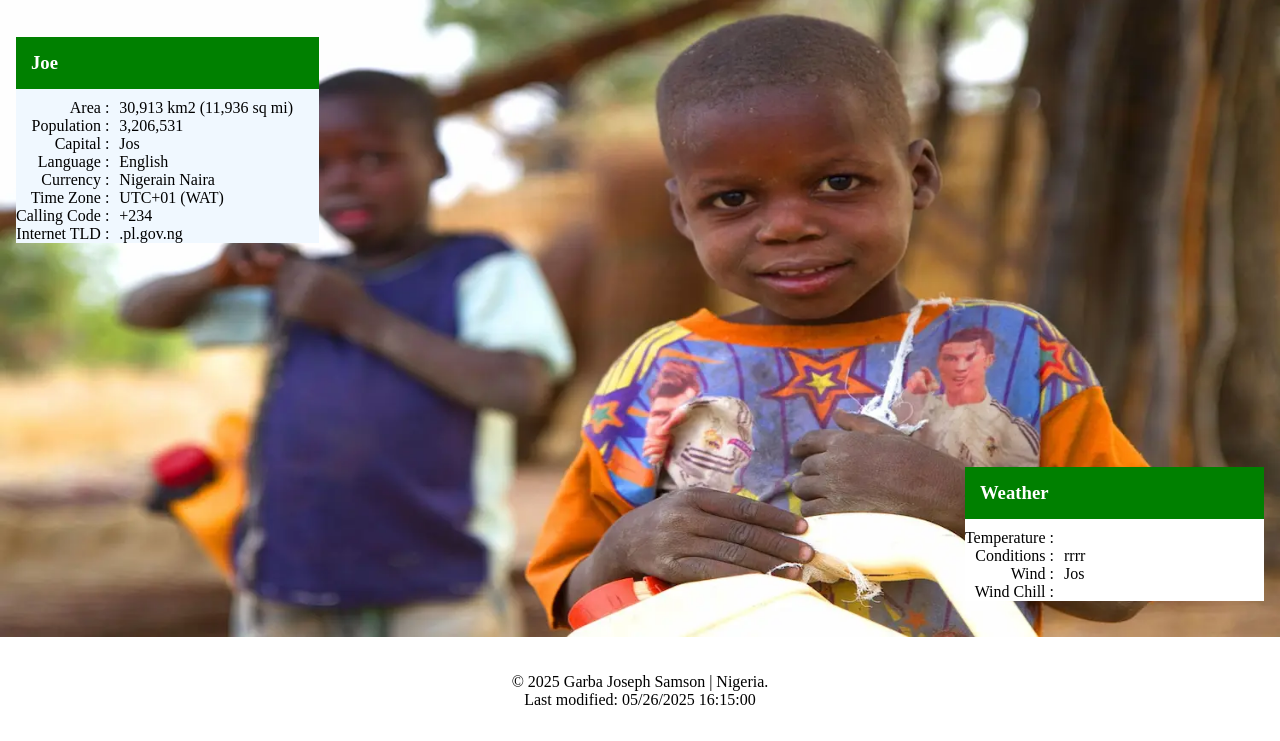
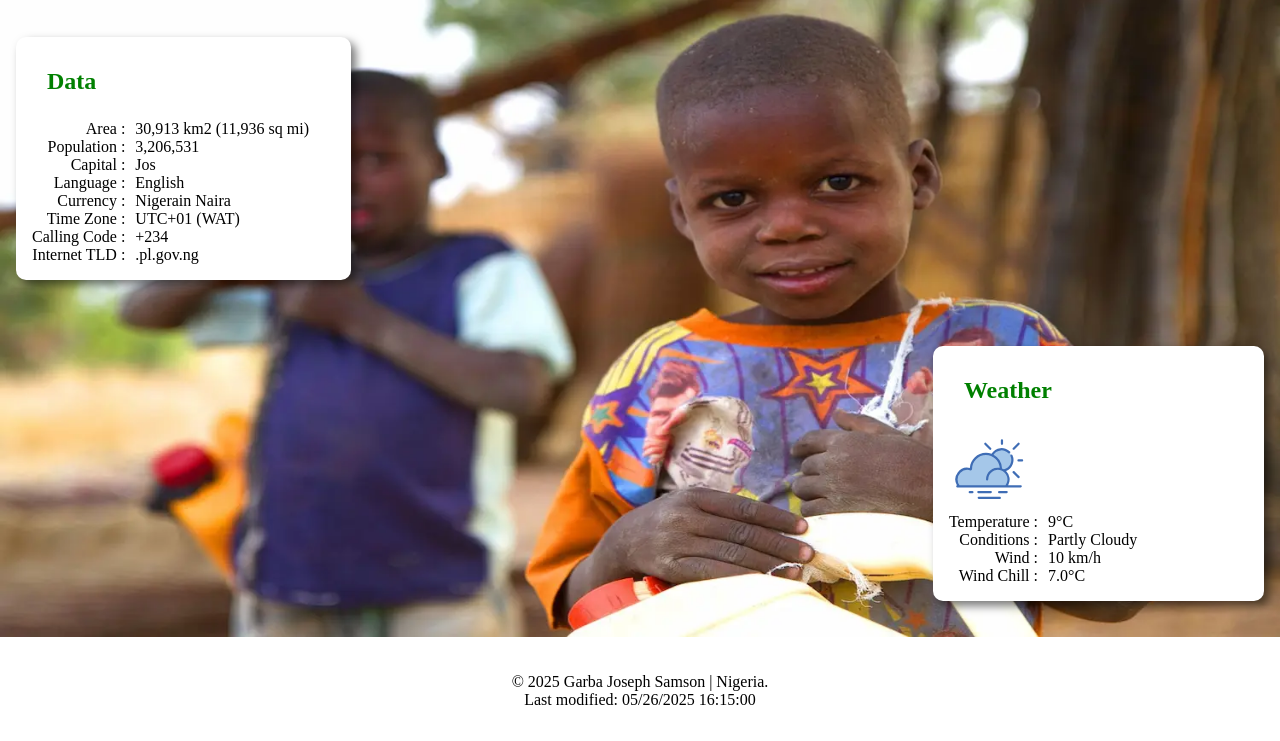
Before and after one commit to garba-js/wdd131, a plain HTML site: page place.html in a window 1280 px wide. Shown: the part 104-845 px from the top of the page. Drawn offline with Linux system fonts and the light colour scheme.

Commit message:
Final one

```diff
--- a/place.html
+++ b/place.html
@@ -25,7 +25,7 @@
             </picture>
         </div>
         <div class="container one">
-            <h3>Joe</h3>
+            <h2>Data</h2>
             <div class="item">
                 <p class="input">Area :</p>
                 <p class="value">30,913 km2 (11,936 sq mi)</p>
@@ -60,18 +60,19 @@
             </div>
         </div>
         <div class="container two">
-            <h3>Weather</h3>
+            <h2>Weather</h2>
+            <img class="icon" src="images/weather_icon.svg" alt="Cloudy, sun and Snow">
             <div class="item">
                 <p class="input">Temperature :</p>
                 <p class="value" id="temp"></p>
             </div>
             <div class="item">
                 <p class="input">Conditions :</p>
-                <p class="value">rrrr</p>
+                <p class="value">Partly Cloudy</p>
             </div>
             <div class="item">
                 <p class="input">Wind :</p>
-                <p class="value">Jos</p>
+                <p class="value">10 km/h</p>
             </div>
             <div class="item">
                 <p class="input">Wind Chill :</p>
--- a/scripts/place.js
+++ b/scripts/place.js
@@ -1,19 +1,26 @@
 document.getElementById("currentyear").textContent = new Date().getFullYear();
 document.getElementById("lastModified").textContent = "Last modified: " + document.lastModified;
 
-// Wind Chill Calculation
-function calculateWindChill(tempF, speedMph) {
-  return (
-    35.74 + 0.6215 * tempF - 35.75 * speedMph ** 0.16 + 0.4275 * tempF * speedMph ** 0.16
-  ).toFixed(1);
-}
+document.addEventListener('DOMContentLoaded', () => {
+  const temperatureC = 9;
+  const windSpeedKmH = 13;
 
-const temp = parseFloat(document.getElementById('temp').textContent);
-const speed = parseFloat(document.getElementById('speed').textContent);
-const chillDisplay = document.getElementById('chill');
+  const tempElement = document.querySelector('#temp');
+  const chillElement = document.querySelector('#chill');
 
-if (temp <= 50 && speed > 3) {
-  chillDisplay.textContent = calculateWindChill(temp, speed) + " °F";
-} else {
-  chillDisplay.textContent = "N/A";
-}
+  tempElement.textContent = `${temperatureC}°C`;
+
+  function calculateWindChill(tempC, windKmH) {
+      const windPower = Math.pow(windKmH, 0.16);
+      const chill = 13.12 + (0.6215 * tempC) - (11.37 * windPower) + (0.3965 * tempC * windPower);
+      return chill.toFixed(1);
+  }
+
+  if (temperatureC <= 10 && windSpeedKmH > 4.8) {
+      const windChill = calculateWindChill(temperatureC, windSpeedKmH);
+      chillElement.textContent = `${windChill}°C`;
+  } else {
+      chillElement.textContent = 'N/A';
+  }
+
+});
--- a/styles/place.css
+++ b/styles/place.css
@@ -15,17 +15,24 @@ h1 {
     color: white;
 }
 
-h3 {
-    background-color: white;
+h2 {
+    background-color: none;
     color: green;
     text-align: center;
+    margin-bottom: 5px;
+}
+
+.icon {
+    width: 80px;
+    margin: 0 auto;
 }
 
 .container {
     margin: 1rem auto;
     align-self: center;
     max-width: 400px;
-
+    border-radius: 10px;
+    padding: 1rem;
 }
 
 .item {
@@ -56,7 +63,6 @@ footer p {
     padding: 0;
 }
 
-
 /* @media query*/
 
 @media screen and (min-width: 40em) {
@@ -66,16 +72,19 @@ footer p {
         display: flex;
 	}
 
+    .container {
+        box-shadow: 5px 5px 10px rgba(0, 0, 0, 0.526);
+    }
+
     .one {
         position: absolute;
         top: 1.5rem;
         left: 1rem;
-        background-color: aliceblue;
+        background-color: white;
     }
 
-    h3 {
-        background-color: green;
-        color: white;
+    h2 {
+        color: green;
         text-align: left;
         padding: 15px;
         margin-bottom: 10px;
```
Also changed, not shown: images/weather_icon.svg (added).
